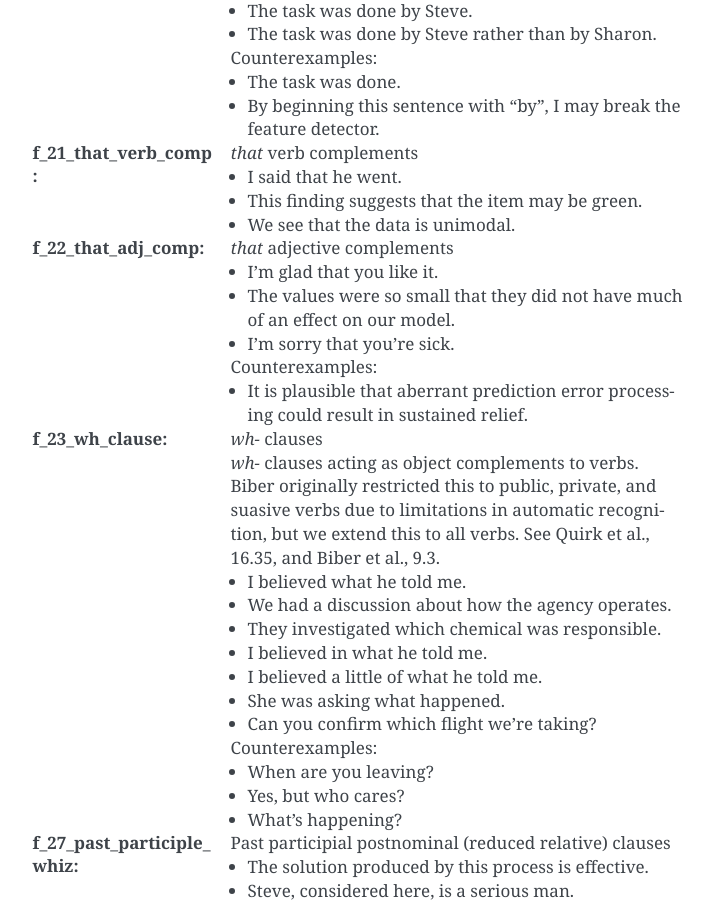
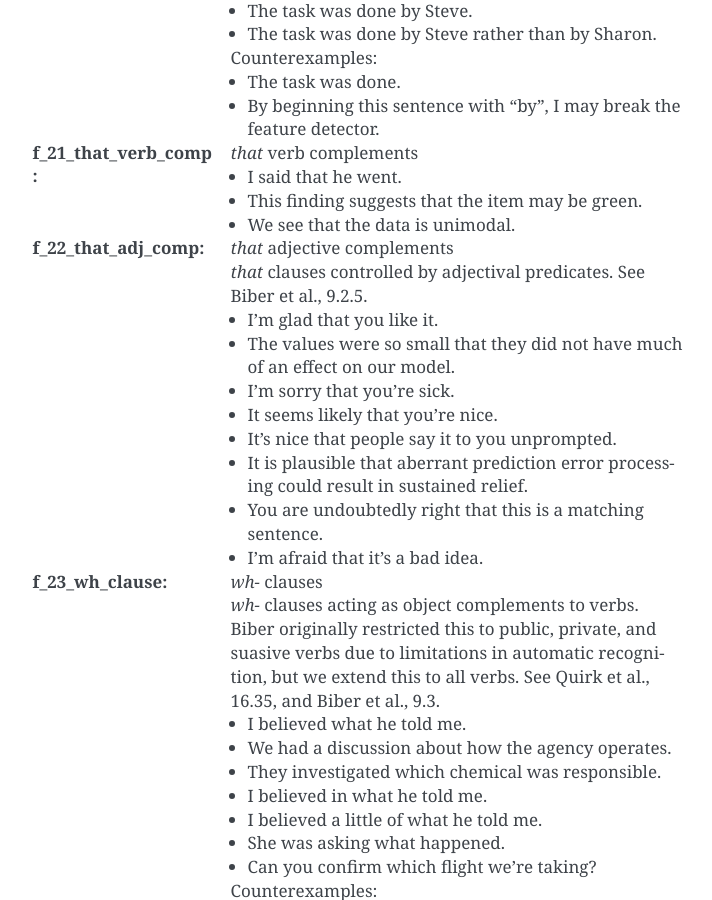
Before and after one commit to capnrefsmmat/matcherator, a Sphinx documentation site: the page built from docs/pseudobiber-reference.rst, in a window 1280 px wide and 900 px high, scrolled down 8603 px. Shown: the whole window, without its empty margins (396-1108 px from the left). Built offline with Sphinx 7.4.7, drawn with Linux system fonts in a browser that asks for light colours.

Commit message:
Handle a broader range of *that* adjective complements
Extraposed *that* clauses were not being detected at all.

```diff
--- a/docs/pseudobiber-reference.rst
+++ b/docs/pseudobiber-reference.rst
@@ -496,14 +496,17 @@ structures in the dependency trees.
 :f_22_that_adj_comp:
    *that* adjective complements
 
+   *that* clauses controlled by adjectival predicates. See Biber et al., 9.2.5.
 
    * I'm glad that you like it.
    * The values were so small that they did not have much of an effect on our model.
    * I'm sorry that you're sick.
+   * It seems likely that you're nice.
+   * It's nice that people say it to you unprompted.
+   * It is plausible that aberrant prediction error processing could result in sustained relief.
+   * You are undoubtedly right that this is a matching sentence.
+   * I'm afraid that it's a bad idea.
 
-   Counterexamples:
-
-   * It is plausible that aberrant prediction error processing could result in sustained relief.
 :f_23_wh_clause:
    *wh-* clauses
 
```
Also changed, not shown: 1 other file.
